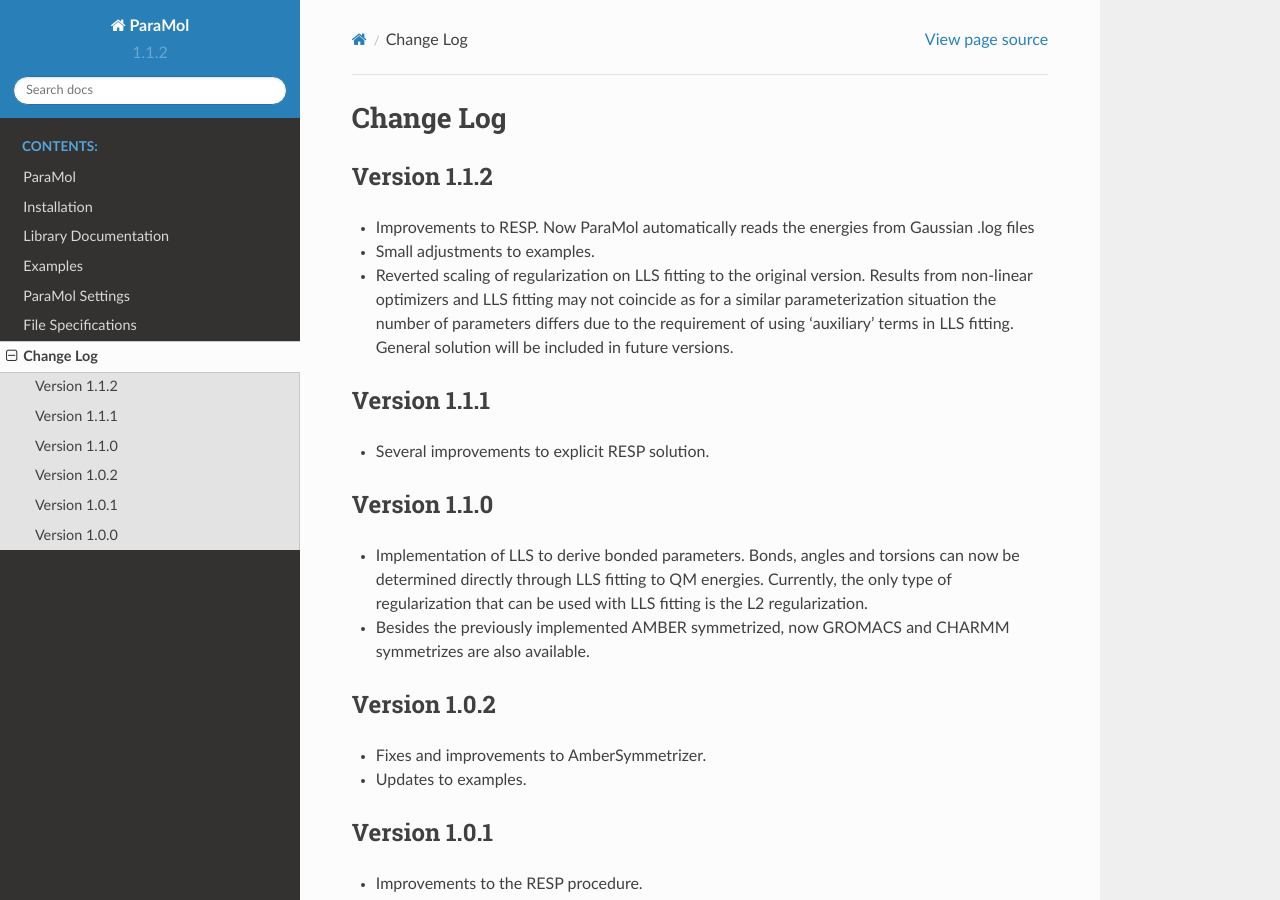
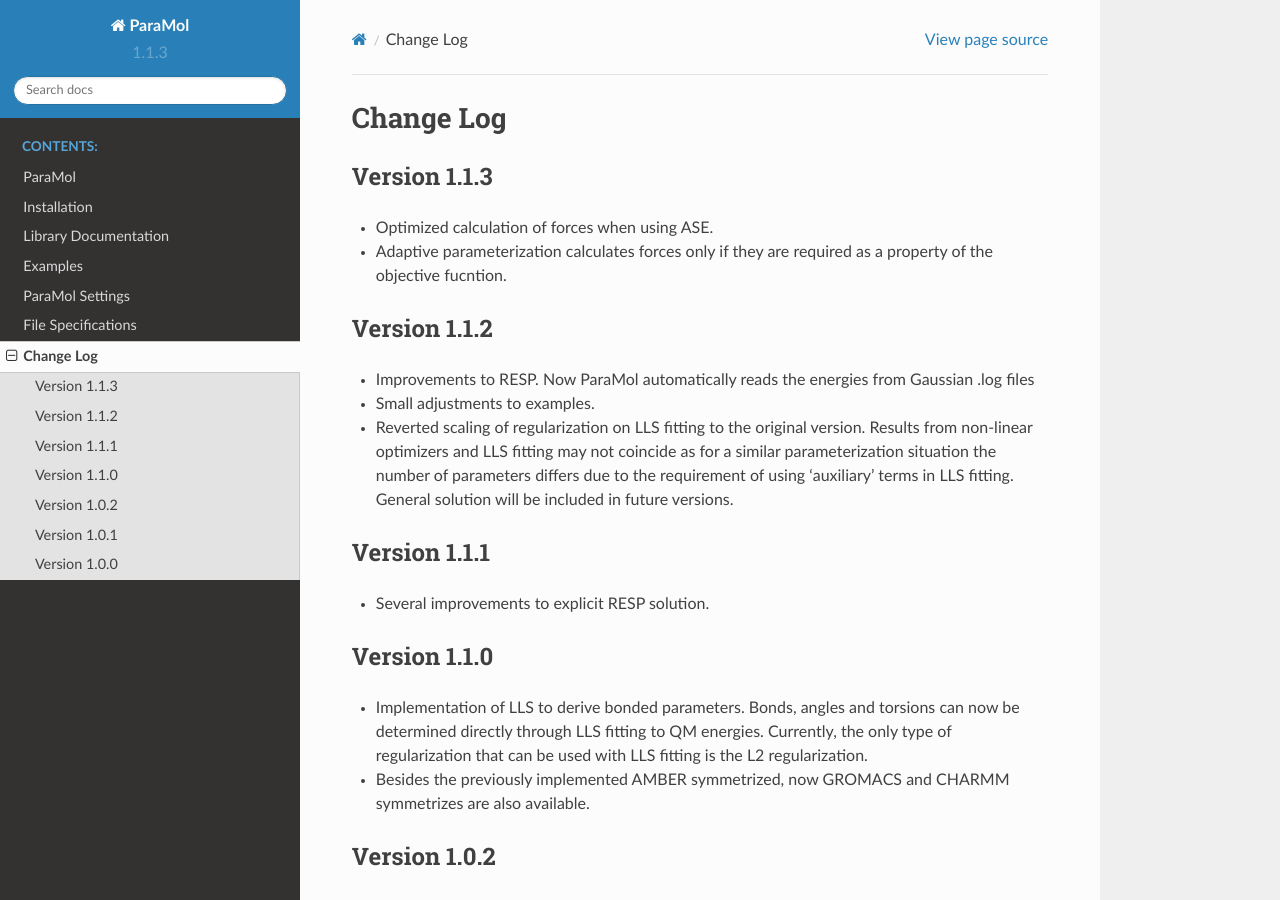
Before and after one commit to JMorado/ParaMol, a Sphinx documentation site: the page built from docs/source/Change_log.rst, in a window 1280 px wide and 900 px high. Built offline with Sphinx 7.4.7 and the Read the Docs theme 2.0.0, drawn with Linux system fonts in a browser that asks for light colours.

Commit message:
increment to v1.1.3

```diff
--- a/ParaMol/__init__.py
+++ b/ParaMol/__init__.py
@@ -5,7 +5,7 @@
 Code by João Morado.
 """
 
-__version__ = "1.1.2"
+__version__ = "1.1.3"
 
 __all__ = ["System",
            "Parameter_space",
--- a/docs/source/About.rst
+++ b/docs/source/About.rst
@@ -8,7 +8,7 @@
 
 ParaMol is a Python library that aims to ease the process of force field parametrization of molecules.
 
-Current Version: 1.1.0
+Current Version: 1.1.3
 
 About
 #######
--- a/docs/source/Change_log.rst
+++ b/docs/source/Change_log.rst
@@ -1,5 +1,10 @@
 Change Log
 ==========
+
+Version 1.1.3
+-------------
+- Optimized calculation of forces when using ASE.
+- Adaptive parameterization calculates forces only if they are required as a property of the objective fucntion.
 
 Version 1.1.2
 -------------
--- a/docs/source/conf.py
+++ b/docs/source/conf.py
@@ -22,8 +22,8 @@
 author = 'João Morado'
 
 # Version and release
-version = '1.1.2'
-release = '1.1.2'
+version = '1.1.3'
+release = '1.1.3'
 
 # Add any Sphinx extension module names here, as strings. They can be
 # extensions coming with Sphinx (named 'sphinx.ext.*') or your custom
--- a/setup.py
+++ b/setup.py
@@ -1,7 +1,7 @@
 from setuptools import setup, find_packages
 setup(
     name='ParaMol',
-    version='1.1.2',
+    version='1.1.3',
     packages=find_packages(),
     url='https://github.com/JMorado/ParaMol',
     license='MIT',
```
Also changed, not shown: README.md (+1 -1 lines), 1 other file.
